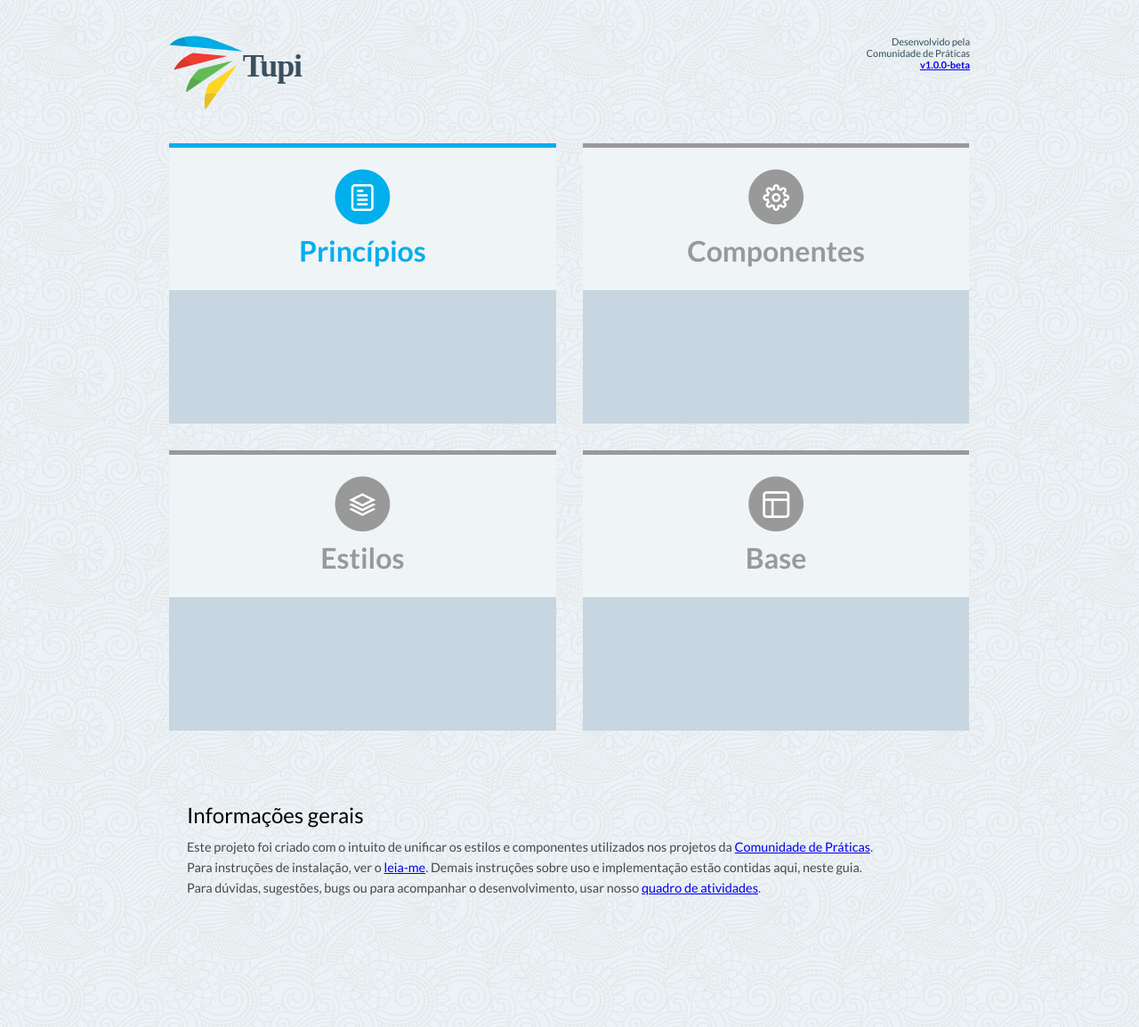
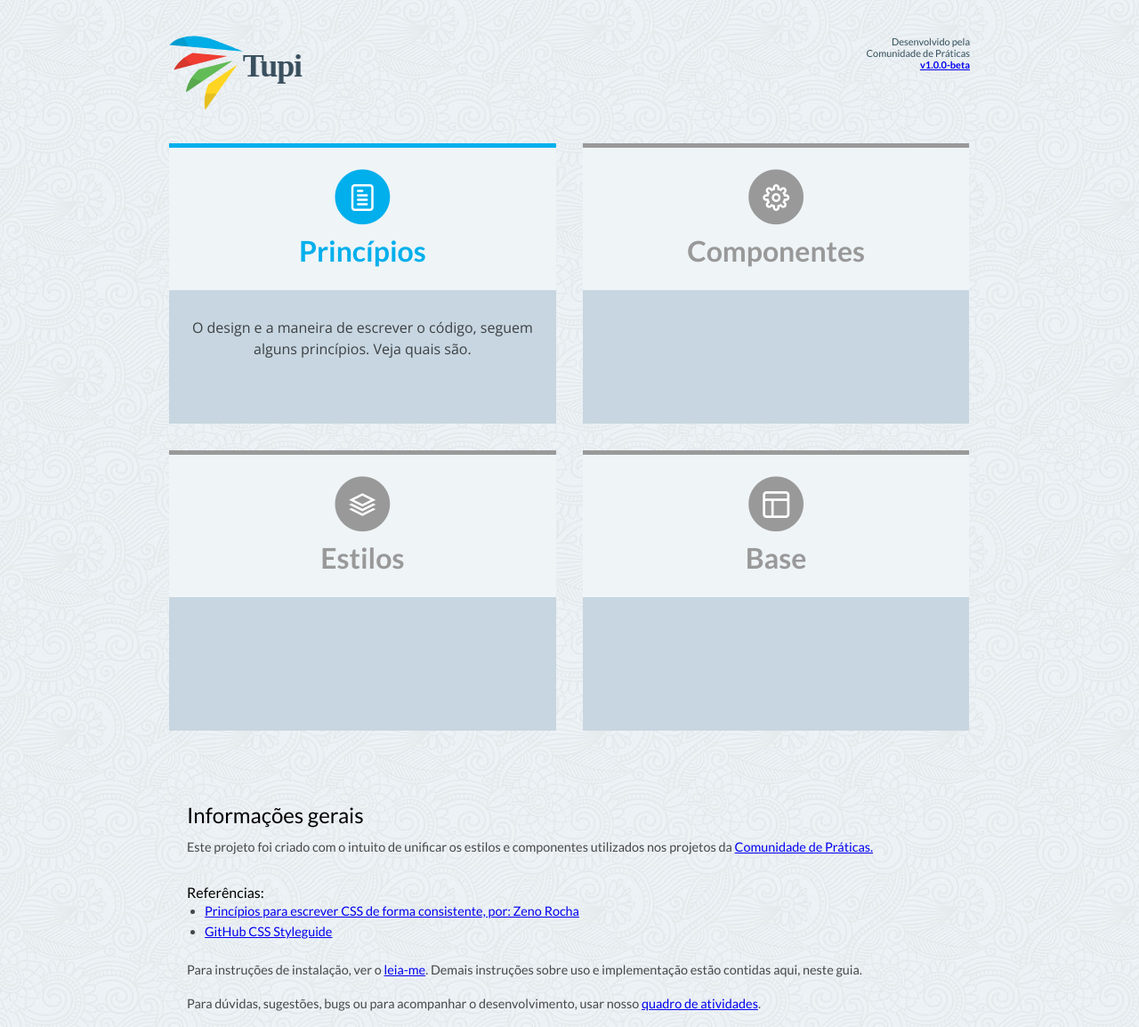
Before and after one commit to ABS-org/tupi-docs, a Jekyll site: the page built from index.html, in a window 1280 px wide. Shown: the whole page at 89% size. Built offline with Jekyll 4.4.1, drawn with Linux system fonts in a browser that asks for light colours; before the commit the page ends 1024 px from its top, so only the background shows below that.

Commit message:
Add refer in index

```diff
--- a/index.html
+++ b/index.html
@@ -15,7 +15,7 @@ title: Tupi
         </span>
         <h1>Princípios</h1>
       </header>
-      <p></p>
+      <p>O design e a maneira de escrever o código, seguem alguns princípios. Veja quais são.</p>
     </a>
   </div>
   <!-- /box: principles -->
@@ -69,8 +69,18 @@ title: Tupi
 
 <article class="content limit footer">
   <h2>Informações gerais</h2>
-  <p>Este projeto foi criado com o intuito de unificar os estilos e componentes utilizados nos projetos da <a href="https://atencaobasica.org.br/" target="_blank">Comunidade de Práticas</a>.
-    <br>Para instruções de instalação, ver o <a href="https://github.com/ABS-org/tupi/blob/master/README.md" target="_blank">leia-me</a>. Demais instruções sobre uso e implementação estão contidas aqui, neste guia.
-    <br>Para dúvidas, sugestões, bugs ou para acompanhar o desenvolvimento, usar nosso <a href="https://waffle.io/abs-org/tupi" target="_blank">quadro de atividades</a>.
+  <p>Este projeto foi criado com o intuito de unificar os estilos e componentes utilizados nos projetos da <a href="https://atencaobasica.org.br/" target="_blank">Comunidade de Práticas.</a></p>
+
+  <h4>Referências:</h4>
+  <ul>
+    <li><a href="http://tableless.com.br/principios-para-escrever-css-de-forma-consistente/" target="_blank">Princípios para escrever CSS de forma consistente, por: Zeno Rocha</a></li>
+    <li><a href="https://github.com/styleguide/css" target="_blank">GitHub CSS Styleguide</a></li>
+  </ul>
+
+  <p>
+    Para instruções de instalação, ver o <a href="https://github.com/ABS-org/tupi/blob/master/README.md" target="_blank">leia-me</a>. Demais instruções sobre uso e implementação estão contidas aqui, neste guia.
+  </p>
+  <p>
+    Para dúvidas, sugestões, bugs ou para acompanhar o desenvolvimento, usar nosso <a href="https://waffle.io/abs-org/tupi" target="_blank">quadro de atividades</a>.
   </p>
 </article>
```
